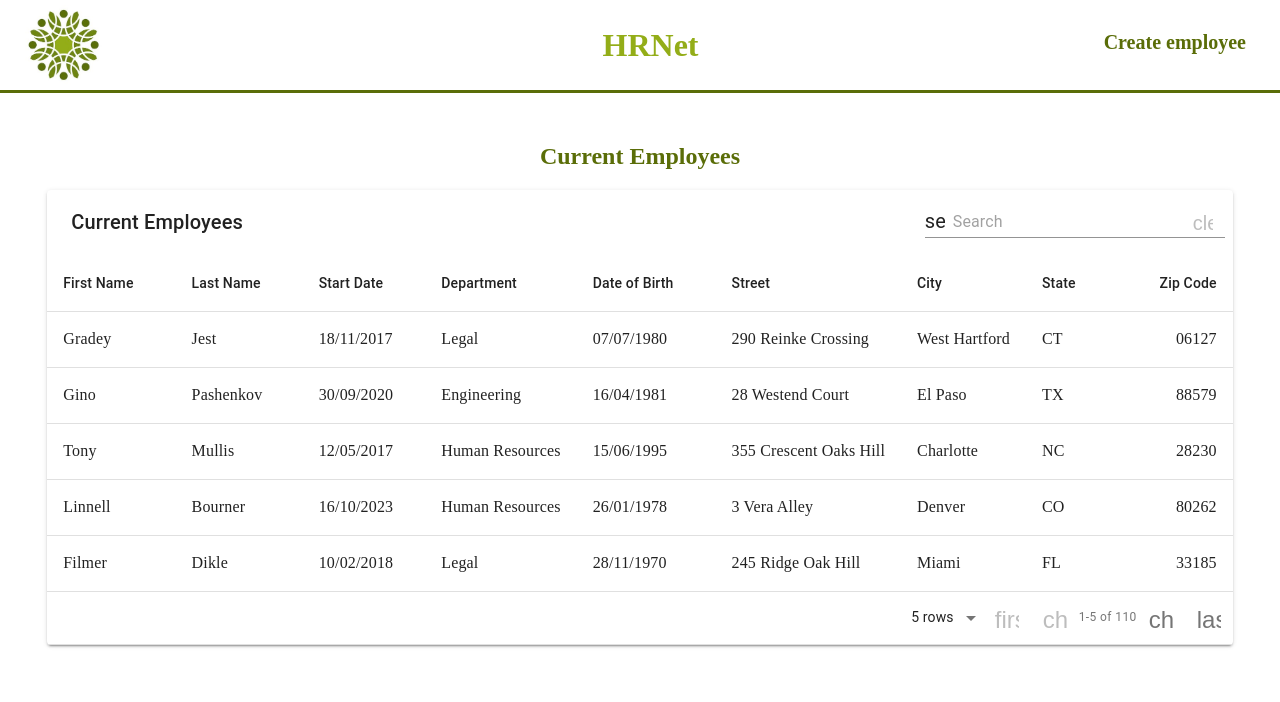
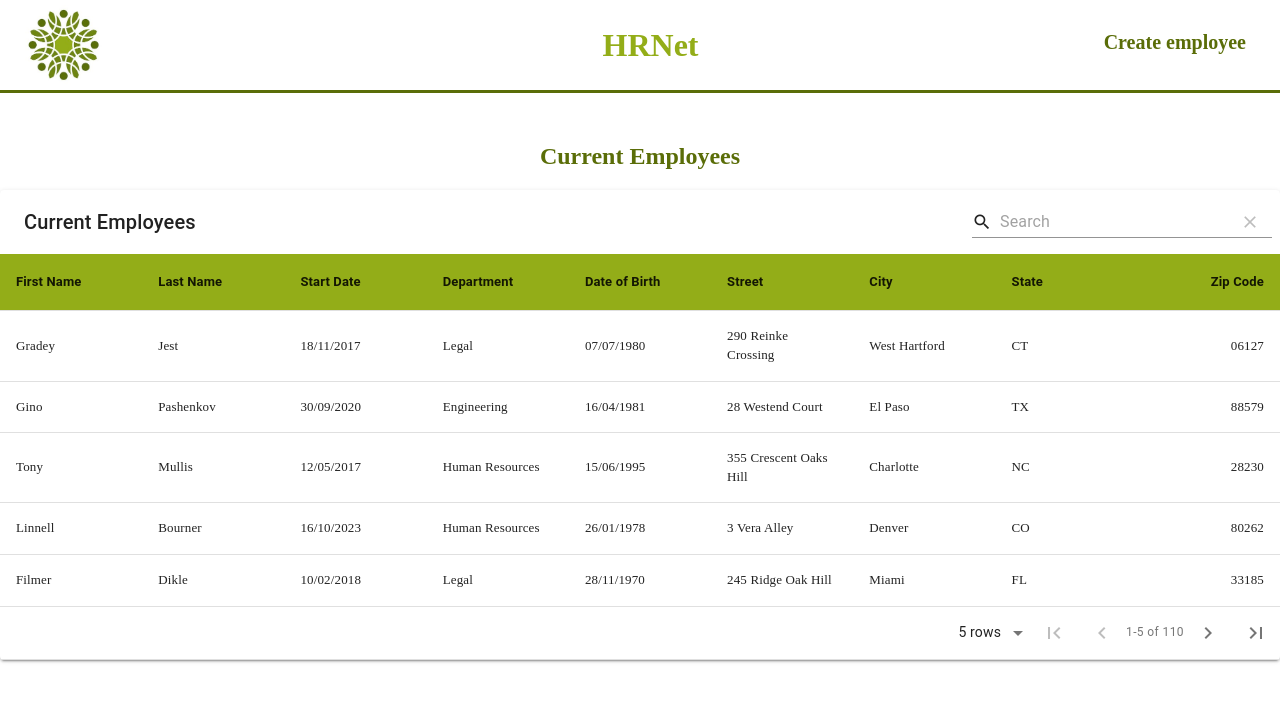
Before and after one commit to LoicFmi/LoicFayemi_14_18082023, a React (Create React App) app: page / in a window 1280 px wide. Shown: the top 702 px of the page. Built offline with nearby package versions, Linux system fonts and the light colour scheme.

Commit message:
Default styling implementation

```diff
--- a/package.json
+++ b/package.json
@@ -6,13 +6,14 @@
     "@babel/core": "^7.23.0",
     "@babel/plugin-proposal-private-property-in-object": "^7.21.11",
     "@material-ui/core": "^4.12.4",
+    "@material-ui/icons": "^4.11.3",
     "@testing-library/jest-dom": "^5.17.0",
     "@testing-library/react": "^13.4.0",
     "@testing-library/user-event": "^13.5.0",
     "jspdf": "^2.5.1",
     "jspdf-autotable": "^3.7.0",
     "material-table": "^1.63.0",
-    "modal-library-lfmi": "file:../../modal-library/modal-library-lfmi-0.3.23.tgz",
+    "modal-library-lfmi": "file:../../modal-library/modal-library-lfmi-0.3.25.tgz",
     "react": "^18.2.0",
     "react-datepicker": "^4.21.0",
     "react-dom": "^18.2.0",
--- a/public/index.html
+++ b/public/index.html
@@ -3,13 +3,20 @@
   <head>
     <meta charset="utf-8" />
     <link rel="icon" href="%PUBLIC_URL%/favicon.ico" />
+    <link
+      rel="stylesheet"
+      href="https://fonts.googleapis.com/icon?family=Material+Icons"
+    />
     <meta name="viewport" content="width=device-width, initial-scale=1" />
     <meta name="theme-color" content="#000000" />
     <meta
       name="description"
       content="Web site created using create-react-app"
     />
-    <script src="https://kit.fontawesome.com/97b7c9b234.js" crossorigin="anonymous"></script>
+    <script
+      src="https://kit.fontawesome.com/97b7c9b234.js"
+      crossorigin="anonymous"
+    ></script>
     <title>HRNet</title>
   </head>
   <body>
--- a/src/components/form.jsx
+++ b/src/components/form.jsx
@@ -7,7 +7,7 @@ import { subYears, addYears, getYear, getMonth } from 'date-fns';
 import range from 'lodash/range';
 import 'react-datepicker/dist/react-datepicker.css';
 import employees from '../data/Employees.json';
-import Modal from 'modal-library-lfmi';
+import ConfirmationModal from 'modal-library-lfmi';
 import close from '../assets/img/close.png';
 import user from '../assets/img/user.png';
 
@@ -255,7 +255,7 @@ export default function Form(showModal) {
         Save
       </button>
 
-      <Modal
+      <ConfirmationModal
         show={modalState}
         defaultStyle={true}
         closeModal={handleClose}
--- a/src/pages/Home.jsx
+++ b/src/pages/Home.jsx
@@ -14,15 +14,55 @@ export default function Home() {
         <MaterialTable
           title="Current Employees"
           columns={[
-            { title: 'First Name', field: 'firstname', type: 'text' },
-            { title: 'Last Name', field: 'lastname', type: 'text' },
-            { title: 'Start Date', field: 'startdate', type: 'date' },
-            { title: 'Department', field: 'department', type: 'text' },
-            { title: 'Date of Birth', field: 'birthdate', type: 'date' },
-            { title: 'Street', field: 'street', type: 'text' },
-            { title: 'City', field: 'city', type: 'text' },
-            { title: 'State', field: 'state', type: 'text' },
-            { title: 'Zip Code', field: 'zipcode', type: 'numeric' },
+            {
+              title: 'First Name',
+              field: 'firstname',
+              type: 'text',
+              width: '12%',
+            },
+            {
+              title: 'Last Name',
+              field: 'lastname',
+              type: 'text',
+              width: '12%',
+            },
+            {
+              title: 'Start Date',
+              field: 'startdate',
+              type: 'date',
+              width: '11%',
+              customSort: (a, b) =>
+                new Date(...a.startdate.split('/').reverse()) -
+                new Date(...b.startdate.split('/').reverse()),
+            },
+            {
+              title: 'Department',
+              field: 'department',
+              type: 'text',
+              width: '12%',
+            },
+            {
+              title: 'Date of Birth',
+              field: 'birthdate',
+              type: 'date',
+              width: '11%',
+              customSort: (a, b) =>
+                new Date(...a.birthdate.split('/').reverse()) -
+                new Date(...b.birthdate.split('/').reverse()),
+            },
+            {
+              title: 'Street',
+              field: 'street',
+              type: 'text',
+            },
+            { title: 'City', field: 'city', type: 'text', width: '12%' },
+            { title: 'State', field: 'state', type: 'text', width: '5%' },
+            {
+              title: 'Zip Code',
+              field: 'zipcode',
+              type: 'numeric',
+              width: '10%',
+            },
           ]}
           data={employeesList}
           onRowClick={(evt, selectedRow) =>
@@ -31,8 +71,16 @@ export default function Home() {
           options={{
             rowStyle: (rowData) => ({
               backgroundColor:
-                selectedRow === rowData.tableData.id ? '#EEE' : '#FFF',
+                selectedRow === rowData.tableData.id ? 'lightgrey' : '#FFF',
+              fontSize: '13px',
             }),
+            pageSizeOptions: [5, 10, 20, 50],
+            tableLayout: 'fixed',
+            headerStyle: {
+              backgroundColor: '#93ad18',
+              fontWeight: 'bold',
+              fontSize: '13px',
+            },
           }}
         />
       </div>
--- a/src/style/app.css
+++ b/src/style/app.css
@@ -109,7 +109,7 @@ label {
   background: rgba(0, 0, 0, 0.6);
 }
 
-.modal-main {
+.modal-style {
   position:fixed;
   display: flex;
   flex-direction: column;
@@ -121,25 +121,37 @@ label {
   transform: translate(-50%,-50%);
 }
 
-.default-style {
+.modal-default {
   width: 35%;
   border-radius: 10px 10px 10px 10px;
+  box-shadow: 0px 0px 10px black;
 }
 
-.modal-title {
+.title-style {
   position: relative;
   top: -30px;
 }
 
-.modal-img {
+.title-default {
+  font-weight: bold;
+}
+
+.icon-style {
   position: relative;
   top: -25px;
-  width: 15%;
+  max-width: 50%;
 }
 
-.modal-text {
+.icon-default {
+  width: 100px;
+}
+
+.text-style {
   position: relative;
   top: -10px;
+}
+
+.text-default {
   font-weight: bold;
 }
 
```
Also changed, not shown: public/employee-list.html (deleted, +0 -17 lines), 1 other file (tests, documents, lock files or other folders).
